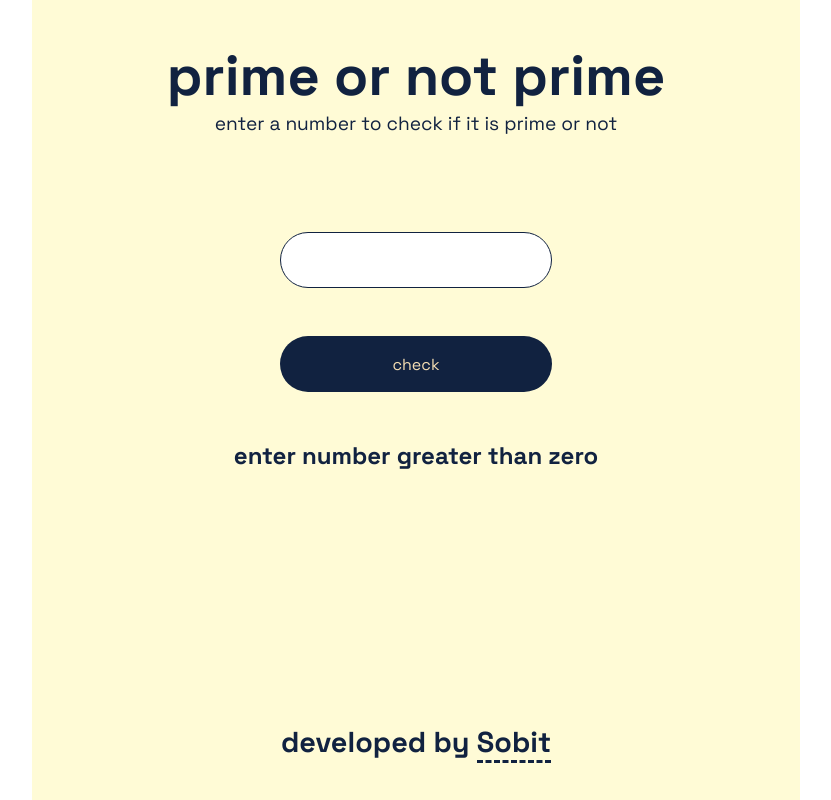
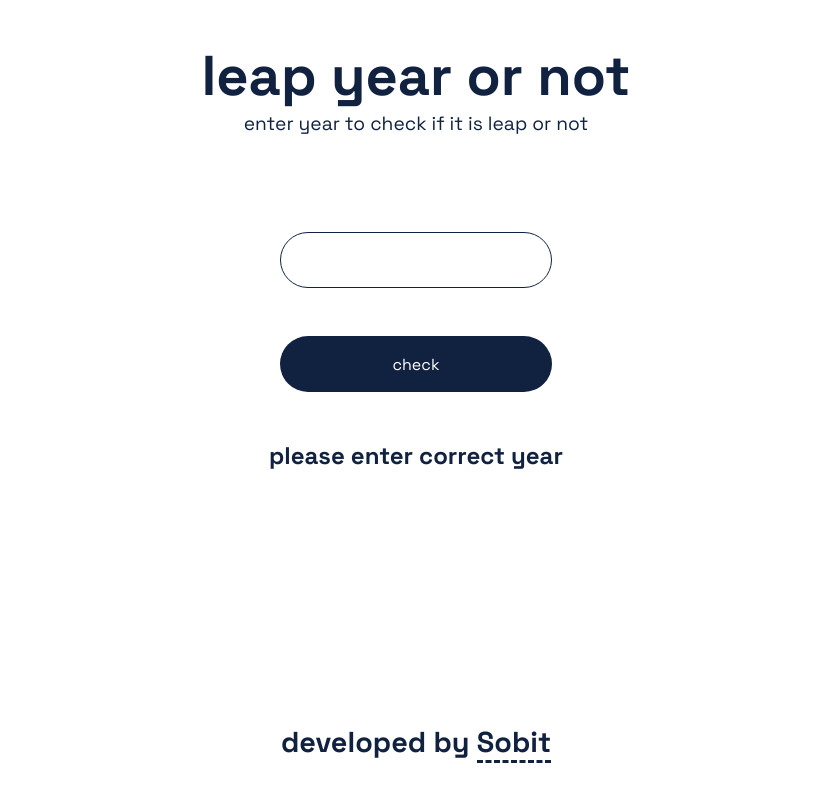
Before and after one commit to sobitp59/newG-Bonus-Leap-Year, a plain HTML site: page index.html in a window 1280 px wide. Both pictures are taken after a click on the button "check". Shown: the whole page, without its empty margins (224-1055 px from the left). Drawn offline with Linux system fonts and the light colour scheme.

Commit message:
project completed

```diff
--- a/index.html
+++ b/index.html
@@ -4,14 +4,14 @@
     <meta charset="UTF-8">
     <meta http-equiv="X-UA-Compatible" content="IE=edge">
     <meta name="viewport" content="width=device-width, initial-scale=1.0">
-    <title>check prime | sobit prasad</title>
+    <title>check leap | sobit prasad</title>
     <link rel="stylesheet" href="style.css">
 </head>
 <body>
     <div class="container">
         <div class="header">
-            <h1>prime or not prime</h1>
-            <p>enter a number to check if it is prime or not</p>
+            <h1>leap year or not </h1>
+            <p>enter year to check if it is leap or not</p>
         </div>
         <div class="primebox">
             <input type="number" id="input-value">
--- a/script.js
+++ b/script.js
@@ -4,43 +4,16 @@ let output = document.getElementById('output-answer');
 
 btn.addEventListener('click', ()=>{
     number = Number(input.value)
-    checkPrime(number)
-
-
+    checkLeapYear(number)
 })
 
-let checkPrime = (number) => {
+let checkLeapYear = (number) => {
 
-    isPrime = true
-
-    if(number == ''){
-        output.textContent = 'please enter a number'
+    if(number === '' || number === 0 || number < 0){
+        output.textContent = `please enter correct year`
+    }else if ((number % 400 == 0) || (number % 4 == 0) && (number % 100 != 0)){
+        output.textContent = `${number} is a leap year`
+    }else{
+        output.textContent = `${number} is not a leap year`
     }
-
-    if(number < 0 || number === 0){
-        output.textContent = 'enter number greater than zero'
-    }
-
-    if(number === 1){
-        output.textContent = '1 is neither prime nor composite'
-    }
-
-
-    if(number > 1){
-        for(let i = 2; i < number; i++){
-            if(number%i===0){
-                isPrime = false
-                break
-            }
-        }
-
-        if(isPrime){
-            output.textContent = `${number} is a prime number`
-        }
-
-        if(!isPrime){
-            output.textContent = `${number} is not a prime number`
-        }
-    }
-
 }
--- a/style.css
+++ b/style.css
@@ -4,12 +4,10 @@
     padding: 0;
     box-sizing: border-box;
     font-family: 'Nanum Pen Script', cursive;
-    /* font-family: 'Archivo', sans-serif; */
-    /* font-family: 'Nanum Pen Script', cursive; */
     font-family: 'Space Grotesk', sans-serif;
 }
 :root{
-    --primary-color : hsla(54,100%,92%,100%);
+    --primary-color : rgb(255, 255, 255);
     --secondary-color: #112240;
     --secondary2-color: rgba(17, 34, 64, 0.264)0;
 
@@ -25,7 +23,6 @@
     color: var(--secondary-color);
     font-size: 3.5rem;
     padding-top: 2.5rem ;
-    /* margin-bottom: 2.5rem; */
 }
 
 .container p{
@@ -65,7 +62,7 @@
     border: none;
     outline: none;
     background-color: var(--secondary-color);
-    color: wheat;
+    color: rgb(255, 255, 255);
     font-size: 1rem;
 }
 
```
